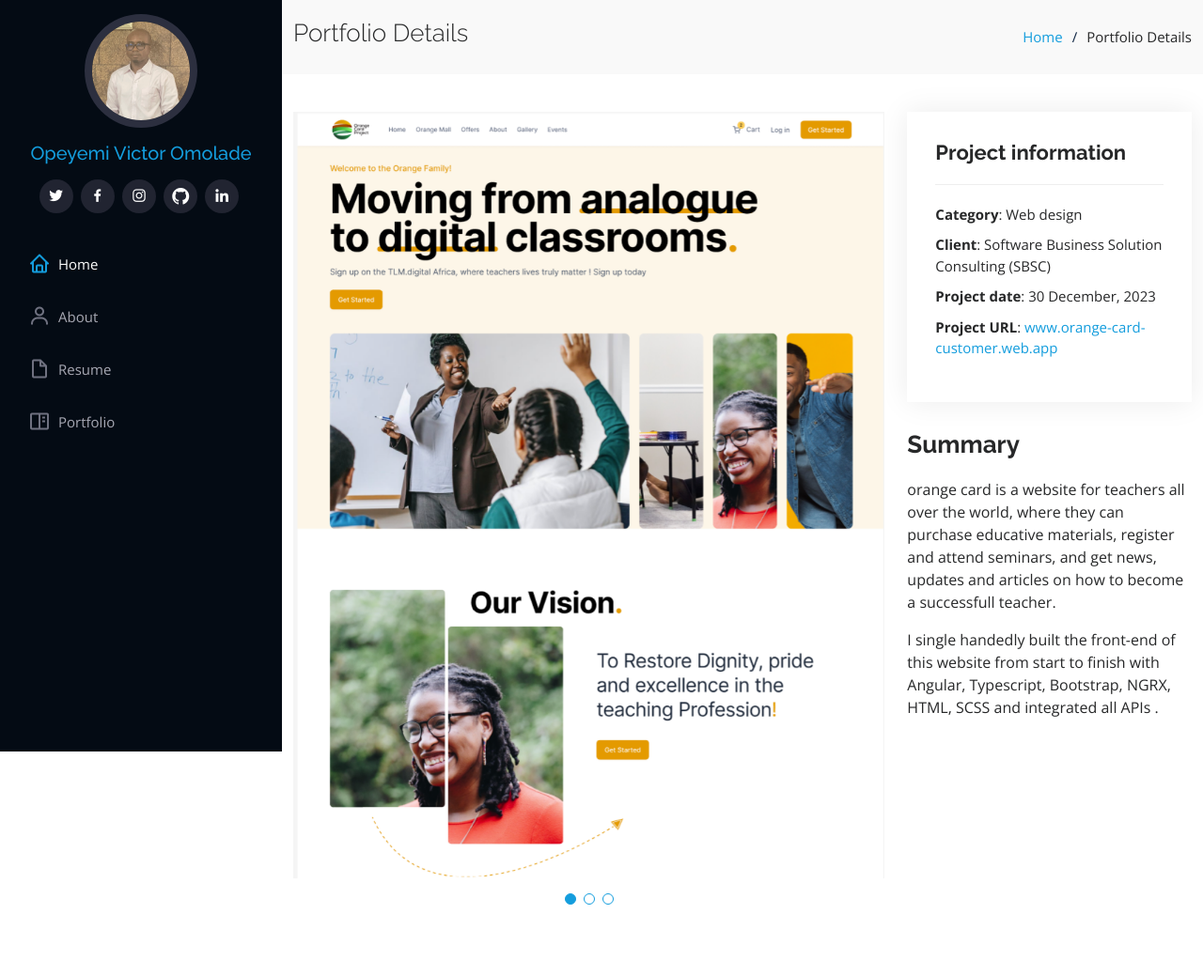
After one commit to omolade-opeyemi/venocrypt-portfolio, a Django app: page /orange-card/ in a window 1280 px wide. The commit adds this page. Shown: the whole page at 94% size. Run offline with Django 5.2, Linux system fonts and the light colour scheme; some libraries are stand-ins or nearby versions.

Commit message:
added orange card

```diff
--- /dev/null
+++ b/pages/templates/orange-card.html
@@ -0,0 +1,79 @@
+{% extends 'base.html' %}
+{% load static %}
+
+{% block content%}
+
+  <main id="main">
+
+    <!-- ======= Breadcrumbs ======= -->
+    <section id="breadcrumbs" class="breadcrumbs">
+      <div class="container">
+
+        <div class="d-flex justify-content-between align-items-center">
+          <h2>Portfolio Details</h2>
+          <ol>
+            <li><a href="/">Home</a></li>
+            <li>Portfolio Details</li>
+          </ol>
+        </div>
+
+      </div>
+    </section><!-- End Breadcrumbs -->
+
+    <!-- ======= Portfolio Details Section ======= -->
+    <section id="portfolio-details" class="portfolio-details">
+      <div class="container">
+
+        <div class="row gy-4">
+
+          <div class="col-lg-8">
+            <div class="portfolio-details-slider swiper">
+              <div class="swiper-wrapper align-items-center">
+
+                <div class="swiper-slide">
+                  <img src="{% static 'assets/img/portfolio/orange7.png' %}" alt="">
+                </div>
+
+                <div class="swiper-slide">
+                  <img src="{% static 'assets/img/portfolio/orange11.png' %}" alt="">
+                </div>
+
+                <div class="swiper-slide">
+                  <img src="{% static 'assets/img/portfolio/orange8.png' %}" alt="">
+                </div>
+
+              </div>
+              <div class="swiper-pagination"></div>
+            </div>
+          </div>
+
+          <div class="col-lg-4">
+            <div class="portfolio-info">
+              <h3>Project information</h3>
+              <ul>
+                <li><strong>Category</strong>: Web design</li>
+                <li><strong>Client</strong>: Software Business Solution Consulting (SBSC)</li>
+                <li><strong>Project date</strong>: 30 December, 2023</li>
+                <li><strong>Project URL</strong>: <a href="https://orange-card-customer.web.app/" target="_blank">www.orange-card-customer.web.app</a></li>
+              </ul>
+            </div>
+            <div class="portfolio-description">
+              <h2>Summary</h2>
+              <p>
+                orange card is a website for teachers all over the world, where they can purchase educative materials, register and attend seminars, and get news, updates and articles on how to become a successfull teacher.
+              </p>
+              <p>
+                I single handedly built the front-end of this website from start to finish  with Angular, Typescript, Bootstrap,
+                NGRX, HTML, SCSS and integrated all APIs .
+              </p>
+            </div>
+          </div>
+
+        </div>
+
+      </div>
+    </section><!-- End Portfolio Details Section -->
+
+  </main><!-- End #main -->
+
+  {% endblock %}
--- a/pages/urls.py
+++ b/pages/urls.py
@@ -1,5 +1,5 @@
 from django.urls import path
-from .views import indexPage, detailPage, haloSphere,client,partners,commanders,venocrypt, haloweb, supercrypt, contract
+from .views import indexPage, detailPage, haloSphere,client,partners,commanders,venocrypt, haloweb, supercrypt, contract, orange_card
 
 urlpatterns = [
     path('', indexPage),
@@ -11,5 +11,6 @@ urlpatterns = [
     path('website/', haloweb, name='haloweb'),
     path('venocrypt/', venocrypt, name='venocrypt'),
     path('supercrypt/', supercrypt, name = 'supercrypt'),
-    path('contract/', contract, name='contract')
+    path('contract/', contract, name='contract'),
+    path('orange-card/', orange_card, name='orange-card')
 ]
--- a/pages/views.py
+++ b/pages/views.py
@@ -31,3 +31,6 @@ def supercrypt(request):
 
 def contract(request):
     return render(request, 'contract.html')
+
+def orange_card(request):
+    return render(request, 'orange-card.html')
```
Also changed, not shown: pages/templates/index.html (+30 -2 lines), static/assets/img/portfolio/Contract2.png (added), static/assets/img/portfolio/orange1.png (added), static/assets/img/portfolio/orange11.png (added), static/assets/img/portfolio/orange7.png (added), static/assets/img/portfolio/orange8.png (added), static/assets/img/portfolio/resized2.png (added).
